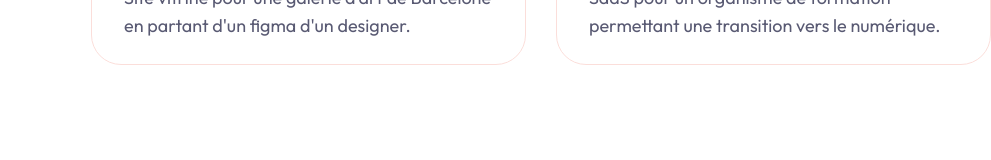
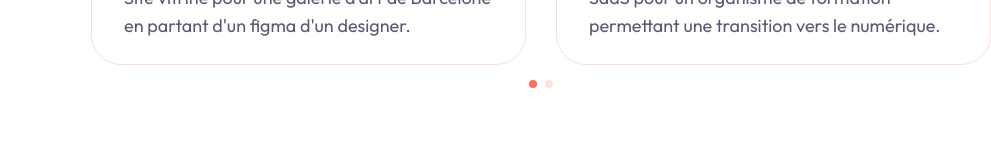
Before and after one commit to Onijjam/portfolio-web-v1, a Next.js app: page / in a window 1280 px wide. Shown: the part 2639-2799 px from the top of the page, without its empty margins (289-1280 px from the left). Built offline with nearby package versions, Linux system fonts and the light colour scheme.

Commit message:
Update : Rajout d'un projet

```diff
--- a/app/projets/page.jsx
+++ b/app/projets/page.jsx
@@ -16,6 +16,14 @@ const projectData = [
         category: 'fullstack',
         name: 'InsightEdu',
         description: "SaaS pour un organisme de formation permettant une transition vers le numérique.",
+    },
+    {
+        image: '/work/3.png',
+        category: 'next js',
+        name: 'Portfolio',
+        description: "Réalisation de mon portfolio web afin de me former au framework NEXT JS.",
+        link: 'https://www.g-montagne.com/',
+        github: 'https://github.com/Onijjam/portfolio-web-v1',
     },
 ];
 
@@ -37,8 +45,8 @@ const Projects = () => {
             <h2 className={'section-title mb-8 xl:mb-16 text-center mx-auto'}>Mes Projets</h2>
             {/* Tabs */}
             <Tabs defaultValue={category} className={'mb-24 xl:mb-48'}>
-                {/* Edit le md:grid-cols-3 pour le nombre de categories */}
-                <TabsList className={'w-full grid h-full md:grid-cols-3 lg:max-w-[640px] mb-12 mx-auto md:border dark:border-none'}>
+                {/* Edit le md:grid-cols-4 pour le nombre de categories */}
+                <TabsList className={'w-full grid h-full md:grid-cols-4 lg:max-w-[640px] mb-12 mx-auto md:border dark:border-none'}>
                     {categories.map((category, index) => {
                         return <TabsTrigger
                             onClick={() => setCategory(category)}
--- a/components/Work.jsx
+++ b/components/Work.jsx
@@ -23,6 +23,14 @@ const projectData = [
         category: 'fullstack',
         name: 'InsightEdu',
         description: "SaaS pour un organisme de formation permettant une transition vers le numérique.",
+    },
+    {
+        image: '/work/3.png',
+        category: 'next js',
+        name: 'Portfolio',
+        description: "Réalisation de mon portfolio web afin de me former au framework NEXT JS.",
+        link: 'https://www.g-montagne.com/',
+        github: 'https://github.com/Onijjam/portfolio-web-v1',
     },
 ];
 
```
Also changed, not shown: public/work/3.png (added).
